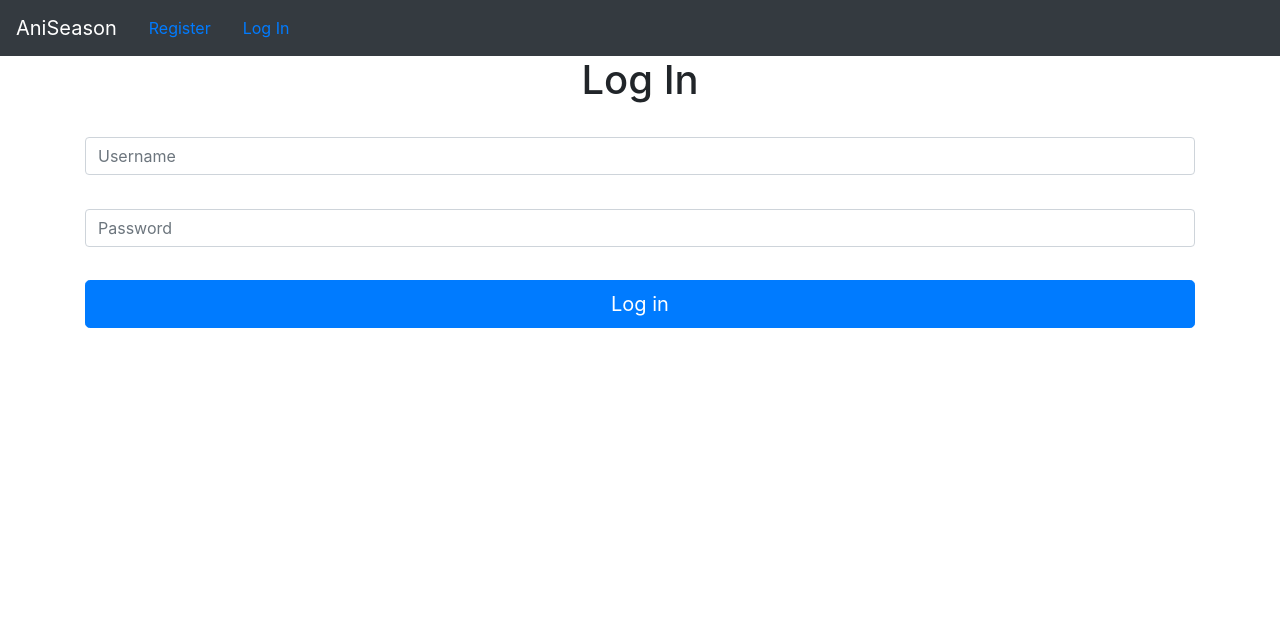
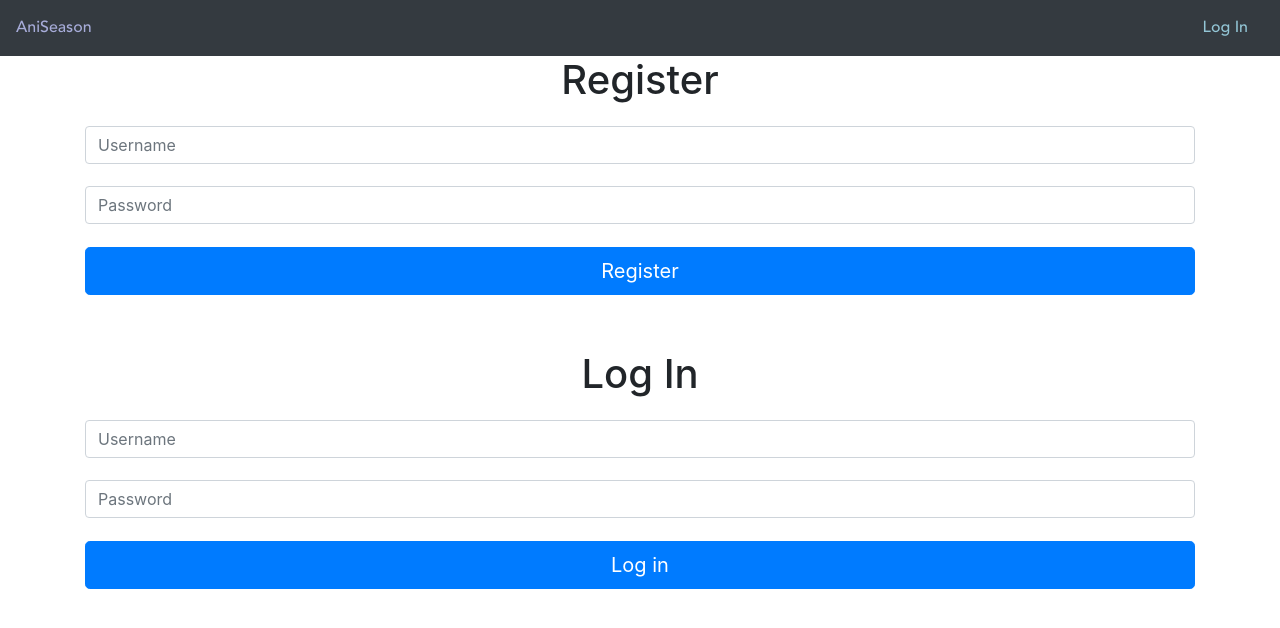
Before and after one commit to SyhabouthAlex/aniseason, a Flask app: page /login in a window 1280 px wide. Shown: the top 628 px of the page. Run offline with Flask 2, Linux system fonts and the light colour scheme; some libraries are stand-ins or nearby versions.

Commit message:
made it look better

```diff
--- a/app.py
+++ b/app.py
@@ -1,9 +1,10 @@
 import os
 
 from flask import Flask, render_template, request, flash, redirect, session, g
+from sqlalchemy import create_engine, MetaData
 from sqlalchemy.exc import IntegrityError
 from forms import RegisterForm, LoginForm, AnimeEditForm
-from models import db, connect_db, User, Anime
+from models import db, connect_db, User, Anime, Follow
 
 CURR_USER_KEY = "curr_user"
 
@@ -17,6 +18,10 @@ app.config['SQLALCHEMY_DATABASE_URI'] = (
 app.config['SQLALCHEMY_TRACK_MODIFICATIONS'] = False
 app.config['SQLALCHEMY_ECHO'] = False
 app.config['SECRET_KEY'] = os.environ.get('SECRET_KEY', "very secret key")
+
+engine = create_engine("postgresql:///aniseason")
+metadata = MetaData()
+metadata.bind = engine
 
 connect_db(app)
 
@@ -45,7 +50,7 @@ def do_logout():
 def homepage():
     """Show all animes in database."""
     try:
-        animes = Anime.query.all()
+        animes = Anime.query.order_by(Anime.member_count.desc(), Anime.year.desc()).all()
         return render_template('home.html', animes=animes, len=len(animes))
     except:
         flash("There was a problem rendering the database.", 'danger')
@@ -58,9 +63,14 @@ def refresh():
     animes = request.json["anime"]
     excluded_types = ["OVA", "ONA", "Movie"]
 
+    db.session.commit()
+    Follow.__table__.drop(engine)
+    Anime.__table__.drop(engine)
+    Anime.__table__.create(engine)
+    Follow.__table__.create(engine)
+
     for anime in animes:
-        if anime["members"] > 10000 and anime["type"] not in excluded_types:
-            print(anime["airing_start"])
+        if anime["members"] > 10000 and anime["type"] not in excluded_types and anime["airing_start"].startswith(str(request.json["season_year"])):
             a = Anime(title=anime["title"], season=request.json["season_name"], year=request.json["season_year"], airing_datetime=anime["airing_start"], image=anime["image_url"],
             description=anime["synopsis"], member_count=anime["members"])
             db.session.add(a)
@@ -68,47 +78,51 @@ def refresh():
     db.session.commit()
     return redirect('/')
 
-@app.route('/register', methods=["GET", "POST"])
+@app.route('/login')
+def login_and_register():
+    """Show login and register forms."""
+
+    register_form = RegisterForm()
+    login_form = LoginForm()
+
+    return render_template('login.html', register_form=register_form, login_form=login_form)
+
+@app.route('/register', methods=["POST"])
 def register():
-    """Handle user registration."""
+    """Handle user registration"""
 
-    form = RegisterForm()
+    register_form = RegisterForm()
+    login_form = LoginForm()
 
-    if form.validate_on_submit():
+    if register_form.validate_on_submit():
         try:
             user = User.register(
-                username=form.username.data,
-                password=form.password.data
+                username=register_form.username.data,
+                password=register_form.password.data
             )
             db.session.commit()
         except IntegrityError:
             flash("Username already taken", 'danger')
-            return render_template('register.html', form=form)
+            return render_template('login.html', register_form=register_form, login_form=login_form)
 
         do_login(user)
         return redirect("/")
-    else:
-        return render_template('register.html', form=form)
 
+@app.route('/login', methods=["POST"])
+def login():
+    """Handle user login"""
+    register_form = RegisterForm()
+    login_form = LoginForm()
 
-@app.route('/login', methods=["GET", "POST"])
-def login():
-    """Handle user login."""
-
-    form = LoginForm()
-
-    if form.validate_on_submit():
-        user = User.authenticate(form.username.data,
-                                 form.password.data)
+    if login_form.validate_on_submit():
+        user = User.authenticate(login_form.username.data,
+                                 login_form.password.data)
         if user:
             do_login(user)
             flash(f"Hello, {user.username}!", "success")
             return redirect("/")
 
         flash("Invalid credentials.", 'danger')
-
-    return render_template('login.html', form=form)
-
 
 @app.route('/logout')
 def logout():
--- a/static/app.js
+++ b/static/app.js
@@ -7,7 +7,7 @@
 
 $("#refresh-animes").click(async () => {
     const response = await axios.get("https://api.jikan.moe/v3/season");
-    await axios.post("https://aniseason.herokuapp.com/refreshanimes", response.data);
+    const host = await axios.post("https://aniseason.herokuapp.com/refreshanimes", response.data);
     location.reload(true);
 });
 
--- a/static/stylesheets/app.css
+++ b/static/stylesheets/app.css
@@ -1,29 +1,51 @@
+@font-face {
+    font-family: Nunito;
+    src: url("/static/stylesheets/fonts/Nunito-Regular.ttf") format("truetype");
+}
+@font-face {
+    font-family: Avenir;
+    src: url("/static/stylesheets/fonts/AvenirLTStd-Medium.otf") format("opentype");
+}
+.navbar-text {
+    font-family: Avenir;
+    color: #A7ACD9 !important;
+}
+.nav-link {
+    font-family: Avenir;
+    color: #93C6D6 !important;
+}
 .title, .image, .airtime {
+    font-family: Avenir;
+}
+.title {
+    height: 3em;
+    overflow: auto;
+    margin-top: 1%;
+    margin-bottom: 1%;
+}
+.image {
     text-align: center;
 }
-.title {
-    height: auto;
-    border-top: black 1px solid;
-    border-left: black 1px solid;
-    border-right: black 1px solid;
-}
-.image {
-    border: black 1px solid;
+.airtime {
+    color: #A7ACD9;
 }
 img {
     height: 100%;
     width: 75%;
 }
-.airtime {
-    border-bottom: black 1px solid;
-    border-left: black 1px solid;
-    border-right: black 1px solid;
-}
 .row {
     height: fit-content;
     margin-bottom: 5%;
 }
+.anime-content-wrapper {
+    padding: 1%;
+}
+.anime-wrapper, .anime-content-wrapper {
+    background: #F5F5F5;
+    border-radius: 45px;
+}
 .season {
+    font-family: Avenir;
     text-align: center;
     font-weight: bolder;
     font-size: xx-large;
@@ -35,10 +57,13 @@ img {
     text-align: center;
 }
 .form-control {
-    margin-top: 3%;
-    margin-bottom: 3%;
+    margin-top: 2%;
+    margin-bottom: 2%;
 }
-.content:hover {
+.content {
+    margin: 5%;
+}
+.anime-content-wrapper:hover {
     background-color:grey;
     opacity:0.5;
     cursor: pointer;
--- a/templates/base.html
+++ b/templates/base.html
@@ -10,12 +10,11 @@
 
 <body>
     <nav class="navbar sticky-top navbar-expand-lg navbar-dark bg-dark">
-        <a class="navbar-brand" href="/">AniSeason</a>
+        <a class="navbar-text" href="/">AniSeason</a>
         {% if g.user %}
-        <a class="nav-link" href="/logout">Log Out</a>
+        <a class="nav-link ml-auto" href="/logout">Log Out</a>
         {% else %}
-        <a class="nav-link" href="/register">Register</a>
-        <a class="nav-link" href="/login">Log In</a>
+        <a class="nav-link ml-auto" href="/login">Log In</a>
         {% endif %}
     </nav>
     {% for category, message in get_flashed_messages(with_categories=True) %}
--- a/templates/login.html
+++ b/templates/login.html
@@ -3,11 +3,28 @@
 {% block content %}
     <div class="row justify-content-md-center">
         <div class="col">
+            <h1 class="form-title">Register</h1>
+            <form method="POST" action="{{ url_for('register') }}" id="user_form">
+                {{ register_form.hidden_tag() }}
+
+                {% for field in register_form if field.widget.input_type != 'hidden' %}
+                {% for error in field.errors %}
+                    <span class="text-danger">{{ error }}</span>
+                {% endfor %}
+                {{ field(placeholder=field.label.text, class="form-control") }}
+                {% endfor %}
+
+                <button class="btn btn-primary btn-block btn-lg">Register</button>
+            </form>
+        </div>
+    </div>
+    <div class="row justify-content-md-center">
+        <div class="col">
             <h1 class="form-title">Log In</h1>
-            <form method="POST" id="user_form">
-                {{ form.hidden_tag() }}
+            <form method="POST" action="{{ url_for('login') }}" id="user_form">
+                {{ login_form.hidden_tag() }}
 
-                {% for field in form if field.widget.input_type != 'hidden' %}
+                {% for field in login_form if field.widget.input_type != 'hidden' %}
                 {% for error in field.errors %}
                     <span class="text-danger">{{ error }}</span>
                 {% endfor %}
```
Also changed, not shown: models.py (+5 -5 lines), templates/home.html (+6 -4 lines), static/stylesheets/fonts/AvenirLTStd-Medium.otf (added), static/stylesheets/fonts/Nunito-Regular.ttf (added).
